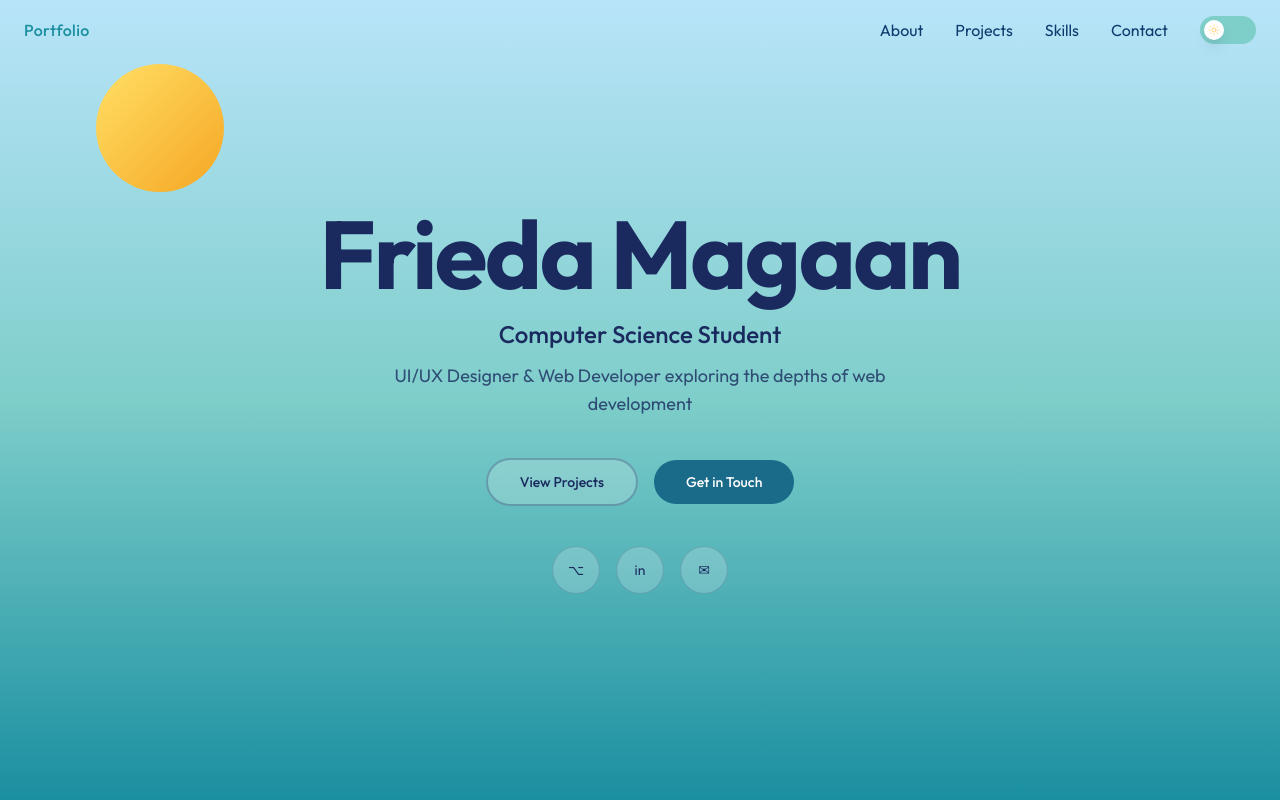
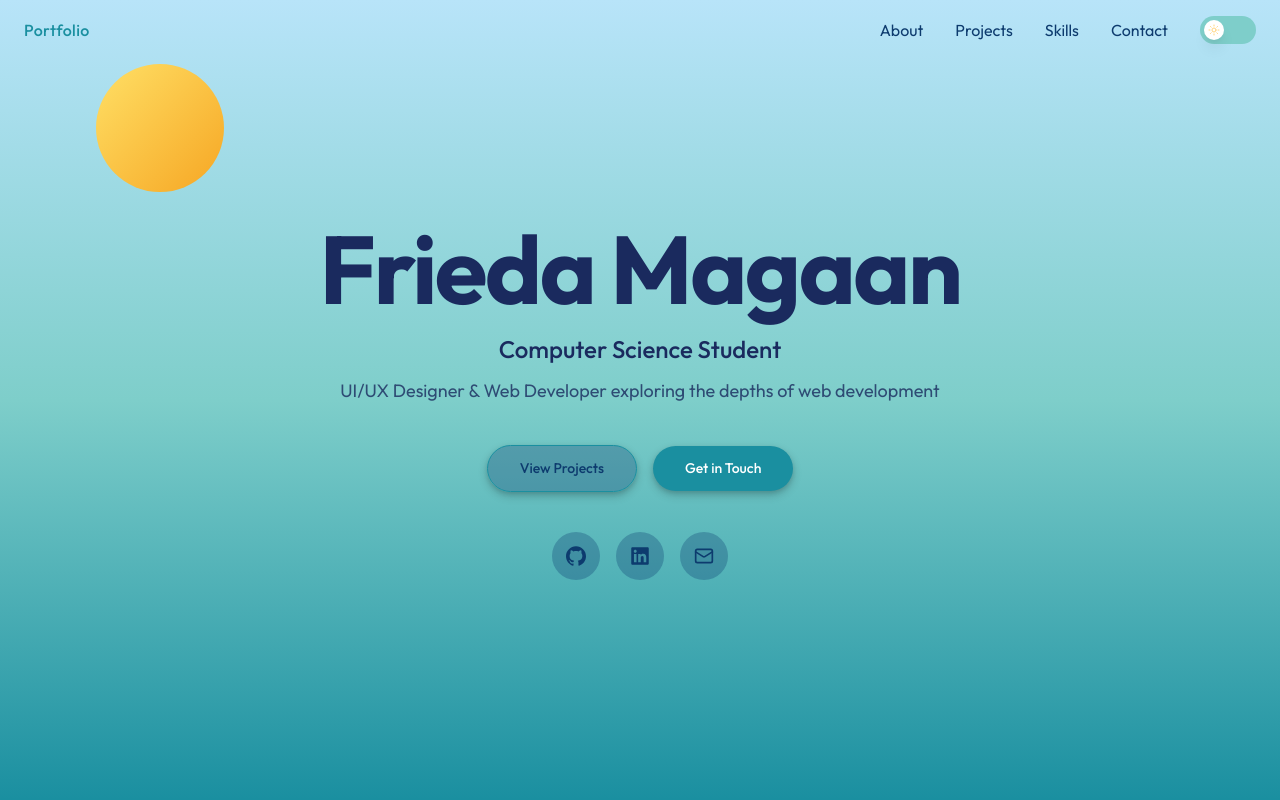
Before and after one commit to fredshekken/ida-portfolio, a Next.js app: page / in a window 1280 px wide. Shown: the top 800 px of the page. Built offline with nearby package versions, Linux system fonts and the light colour scheme.

Commit message:
refactor: cta buttons and contact buttons

```diff
--- a/package.json
+++ b/package.json
@@ -11,10 +11,11 @@
   "dependencies": {
     "clsx": "^2.1.1",
     "framer-motion": "^12.38.0",
-    "lucide-react": "^1.11.0",
+    "lucide-react": "^1.14.0",
     "next": "14.2.35",
     "react": "^18",
     "react-dom": "^18",
+    "react-icons": "^5.6.0",
     "tailwind-merge": "^3.5.0"
   },
   "devDependencies": {
--- a/src/components/sections/ContactForm.tsx
+++ b/src/components/sections/ContactForm.tsx
@@ -83,7 +83,7 @@ export default function ContactForm() {
               bottom: "-20px",
             }}
             animate={{
-              y: [-20, -window.innerHeight, -window.innerHeight],
+              y: [-20, -600, -600],
               opacity: [0.2, 1, 0],
               scale: [1, 1.2, 0.8],
             }}
--- a/src/components/sections/HeroSection.tsx
+++ b/src/components/sections/HeroSection.tsx
@@ -1,10 +1,23 @@
 "use client";
 
 import { motion } from "framer-motion";
+import { Mail } from "lucide-react";
+import { SiGithub as Github } from "react-icons/si";
+import { FaLinkedin as Linkedin } from "react-icons/fa";
 import { useTheme } from "@/context/ThemeContext";
 
 export default function HeroSection() {
   const { isDark } = useTheme();
+  const GithubIcon = Github;
+  const LinkedinIcon = Linkedin;
+  const MailIcon = Mail;
+
+  const socials = [
+    { href: "https://github.com/YOUR_USERNAME", icon: GithubIcon, label: "GitHub" },
+    { href: "https://linkedin.com/in/YOUR_USERNAME", icon: LinkedinIcon, label: "LinkedIn" },
+    { href: "mailto:your@email.com", icon: MailIcon, label: "Email" },
+  ];
+
   return (
     <section
       id="about"
@@ -44,7 +57,7 @@ export default function HeroSection() {
           initial={{ opacity: 0, y: 20 }}
           animate={{ opacity: 1, y: 0 }}
           transition={{ duration: 0.5, delay: 0.45 }}
-          className="text-[#1a2a5e]/80 text-base md:text-lg max-w-xl mb-10"
+          className="text-[#1a2a5e]/80 text-base md:text-lg mb-10"
         >
           UI/UX Designer & Web Developer exploring the depths of web development
         </motion.p>
@@ -56,18 +69,51 @@ export default function HeroSection() {
           transition={{ duration: 0.5, delay: 0.55 }}
           className="flex items-center gap-4 mb-10"
         >
-          <a
+          <motion.a
             href="#projects"
-            className="px-8 py-3 border-2 border-[#1a2a5e]/30 text-[#1a2a5e] text-sm font-medium rounded-full bg-white/20 hover:bg-white/30 transition-colors duration-200"
+            whileHover={{
+              boxShadow: '0 0 25px rgba(255,255,255,0.5)',
+              y: -2
+            }}
+            whileTap={{ scale: 0.97 }}
+            style={{
+              padding: '12px 32px',
+              borderRadius: '999px',
+              background: 'rgba(13, 59, 110, 0.3)',
+              border: '1.6px solid #1A8FA0',
+              color: '#0D3B6E',
+              fontWeight: 500,
+              fontSize: '14px',
+              boxShadow: '0 4px 10px rgba(0,0,0,0.2), 0 2px 4px rgba(0,0,0,0.1)',
+              cursor: 'pointer',
+              textDecoration: 'none',
+              display: 'inline-block',
+            }}
           >
             View Projects
-          </a>
-          <a
+          </motion.a>
+          <motion.a
             href="#contact"
-            className="px-8 py-3 bg-[#1a6b8a] text-white text-sm font-medium rounded-full hover:bg-[#1a5a78] transition-colors duration-200"
+            whileHover={{
+              boxShadow: '0 0 25px rgba(255,255,255,0.5)',
+              y: -2
+            }}
+            whileTap={{ scale: 0.97 }}
+            style={{
+              padding: '12px 32px',
+              borderRadius: '999px',
+              background: '#1A8FA0',
+              color: '#FFFFFF',
+              fontWeight: 500,
+              fontSize: '14px',
+              boxShadow: '0 4px 10px rgba(0,0,0,0.2), 0 2px 4px rgba(0,0,0,0.1)',
+              cursor: 'pointer',
+              textDecoration: 'none',
+              display: 'inline-block',
+            }}
           >
             Get in Touch
-          </a>
+          </motion.a>
         </motion.div>
 
         {/* Social Icons */}
@@ -77,19 +123,34 @@ export default function HeroSection() {
           transition={{ duration: 0.5, delay: 0.65 }}
           className="flex items-center gap-4"
         >
-          {[
-            { href: "https://github.com/YOUR_USERNAME", label: "GH", icon: "⌥" },
-            { href: "https://linkedin.com/in/YOUR_USERNAME", label: "LI", icon: "in" },
-            { href: "mailto:your@email.com", label: "Email", icon: "✉" },
-          ].map((s) => (
-            <a
+          {socials.map((s) => (
+            <motion.a
               key={s.label}
               href={s.href}
               target="_blank"
-              className="w-12 h-12 rounded-full bg-white/20 border border-[#1a2a5e]/20 flex items-center justify-center text-[#1a2a5e] text-sm hover:bg-white/40 transition-colors duration-200"
+              initial={false}
+              whileHover={{
+                backgroundColor: '#0D3B6E',
+                color: '#ffffff',
+                boxShadow: '0 0 20px rgba(255,255,255,0.4)',
+                y: -2
+              }}
+              whileTap={{ scale: 0.95 }}
+              style={{
+                width: '48px',
+                height: '48px',
+                borderRadius: '50%',
+                background: 'rgba(13, 59, 110, 0.3)',
+                display: 'flex',
+                alignItems: 'center',
+                justifyContent: 'center',
+                color: '#0D3B6E',
+                textDecoration: 'none',
+                transition: 'background 0.2s, color 0.2s',
+              }}
             >
-              {s.icon}
-            </a>
+              <s.icon style={{ width: '20px', height: '20px' }} />
+            </motion.a>
           ))}
         </motion.div>
       </div>
--- a/src/components/sections/ProjectsSection.tsx
+++ b/src/components/sections/ProjectsSection.tsx
@@ -1,7 +1,7 @@
 "use client";
 
 import { motion, AnimatePresence } from "framer-motion";
-import { X, ExternalLink, Github, ChevronLeft, ChevronRight, Figma, FileText } from "lucide-react";
+import { X, ExternalLink, GitBranch as Github, ChevronLeft, ChevronRight, Code as Figma, FileText } from "lucide-react";
 import { useState } from "react";
 import type { CSSProperties } from "react";
 import WaveDivider from "@/components/ui/WaveDivider";
```
Also changed, not shown: 1 other file (tests, documents, lock files or other folders).
